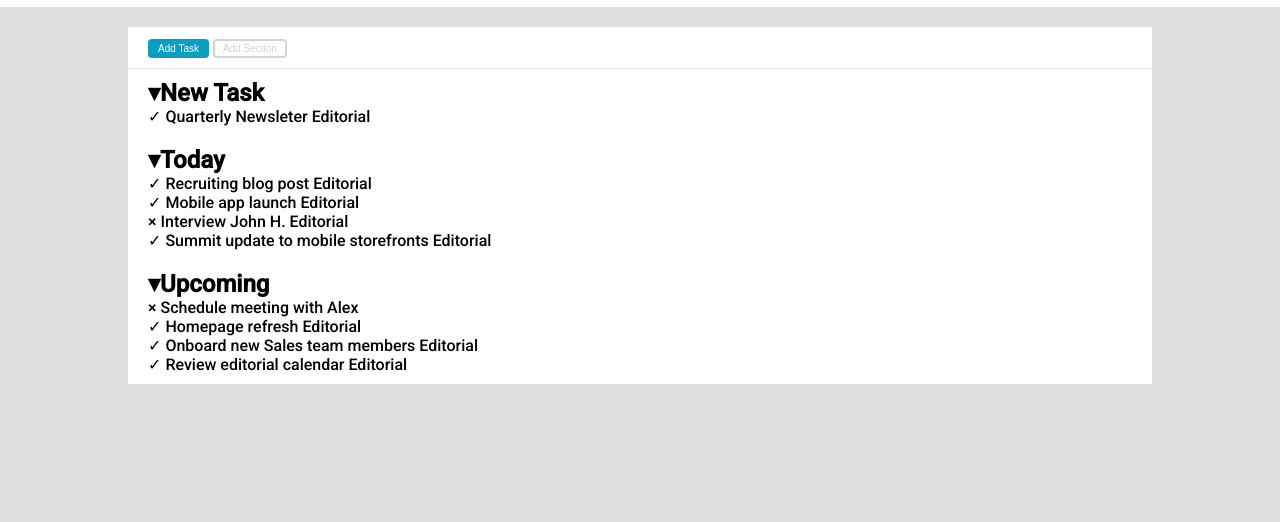
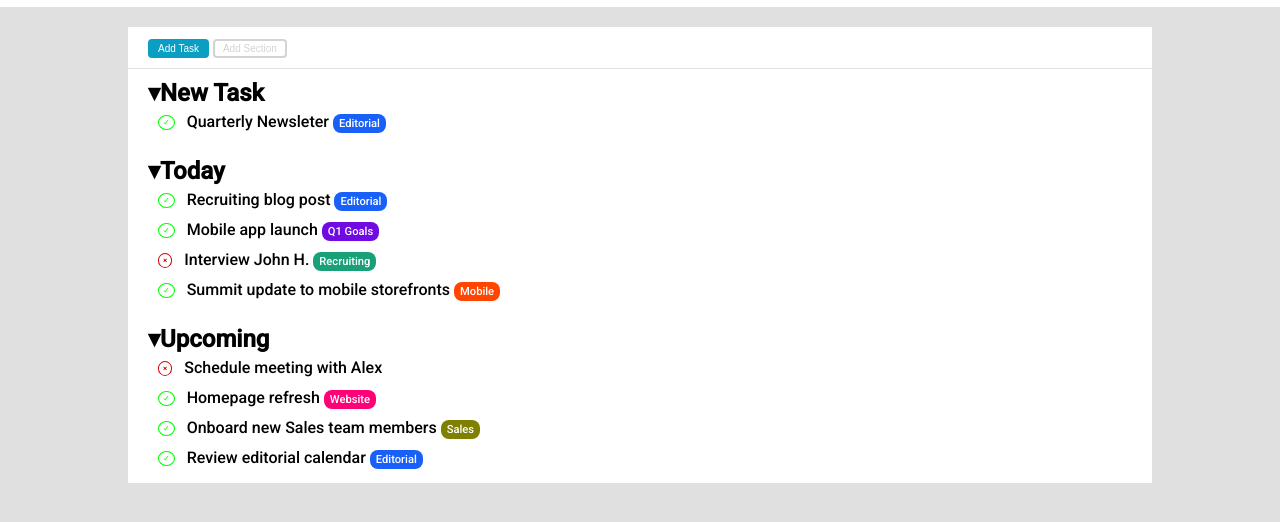
Before and after one commit to MascarBone/html-css-toboolist, a plain HTML site: page index.html in a window 1280 px wide. Shown: the part 64-586 px from the top of the page. Drawn offline with Linux system fonts and the light colour scheme.

Commit message:
added lists and marks

```diff
--- a/css/style.css
+++ b/css/style.css
@@ -34,6 +34,12 @@ main {
 
 ul {
     list-style-type: none;
+    margin: 0 10px;
+}
+
+li {
+    height: 30px;
+    line-height: 30px;
 }
 
 .buttons {
@@ -44,6 +50,55 @@ ul {
     font-size: 10px;
     padding: 2px 8px;
     border-radius: 4px;
+}
+
+.highlight {
+    padding: 3px 6px;
+    border-radius: 8px;
+    font-size: 0.7em;
+    color: white;
+}
+
+.editorial {
+    background-color: rgb(25, 96, 248);
+}
+
+.goals {
+    background-color: rgb(111, 10, 226);
+}
+
+.recruiting {
+    background-color: rgb(24, 160, 119);
+}
+
+.mobile {
+    background-color: orangered;
+}
+
+.website {
+    background-color: rgb(255, 0, 119);
+}
+
+.sales {
+    background-color: olive;
+}
+
+.round {
+    font-size: 8px;
+    margin-right: 8px;
+    padding: 2px 4px;
+    border-radius: 50%;
+    vertical-align: middle;
+}
+
+.check {
+    border: 1px solid rgb(0, 250, 0);
+    color: rgb(0, 250, 0);
+}
+
+.cross {
+    border: 1px solid rgb(212, 0, 0);
+    color: rgb(212, 0, 0);
 }
 
 #button_task {
--- a/index.html
+++ b/index.html
@@ -29,7 +29,7 @@
             <!-- Lista delle nuove task -->
             <h2>&dtrif;New Task</h2>
             <ul>
-                <li><span class="check">&check;</span> Quarterly Newsleter <span class="editorial">Editorial</span></li>
+                <li><span class="round check">&check;</span> Quarterly Newsleter <span class="highlight editorial">Editorial</span></li>
             </ul>
         </section>
 
@@ -37,10 +37,10 @@
             <!-- Lista delle task odierne -->
             <h2>&dtrif;Today</h2>
             <ul>
-                <li><span class="check">&check;</span> Recruiting blog post <span class="editorial">Editorial</span></li>
-                <li><span class="check">&check;</span> Mobile app launch <span class="goals">Editorial</span></li>
-                <li><span class="cross">&times;</span> Interview John H. <span class="recruiting">Editorial</span></li>
-                <li><span class="check">&check;</span> Summit update to mobile storefronts <span class="mobile">Editorial</span></li>
+                <li><span class="round check">&check;</span> Recruiting blog post <span class="highlight editorial">Editorial</span></li>
+                <li><span class="round check">&check;</span> Mobile app launch <span class="highlight goals">Q1 Goals</span></li>
+                <li><span class="round cross">&times;</span> Interview John H. <span class="highlight recruiting">Recruiting</span></li>
+                <li><span class="round check">&check;</span> Summit update to mobile storefronts <span class="highlight mobile">Mobile</span></li>
             </ul>
         </section>
 
@@ -48,10 +48,10 @@
             <!-- Lista delle task in arrivo -->
             <h2>&dtrif;Upcoming</h2>
             <ul>
-                <li><span class="cross">&times;</span> Schedule meeting with Alex</li>
-                <li><span class="check">&check;</span> Homepage refresh <span class="website">Editorial</span></li>
-                <li><span class="check">&check;</span> Onboard new Sales team members <span class="sales">Editorial</span></li>
-                <li><span class="check">&check;</span> Review editorial calendar <span class="editorial">Editorial</span></li>
+                <li><span class="round cross">&times;</span> Schedule meeting with Alex</li>
+                <li><span class="round check">&check;</span> Homepage refresh <span class="highlight website">Website</span></li>
+                <li><span class="round check">&check;</span> Onboard new Sales team members <span class="highlight sales">Sales</span></li>
+                <li><span class="round check">&check;</span> Review editorial calendar <span class="highlight editorial">Editorial</span></li>
             </ul>
         </section>
 
```
